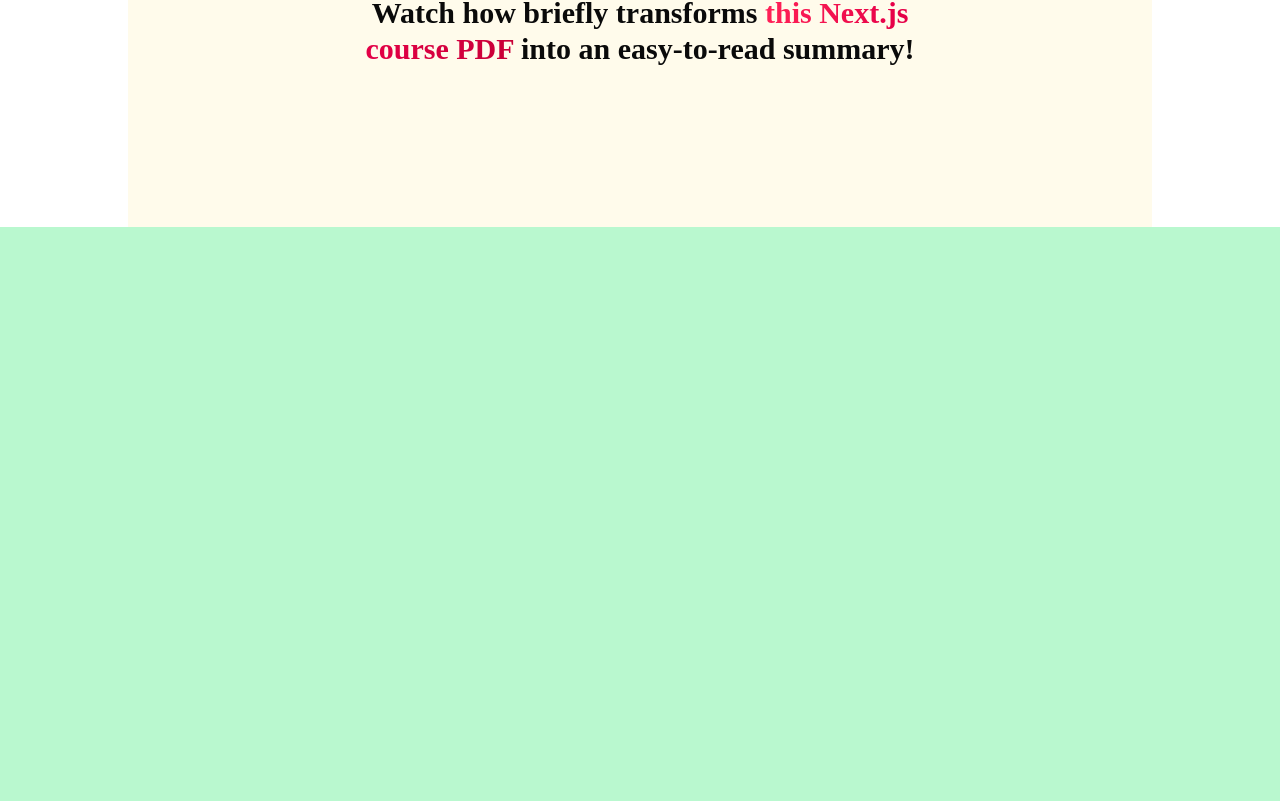
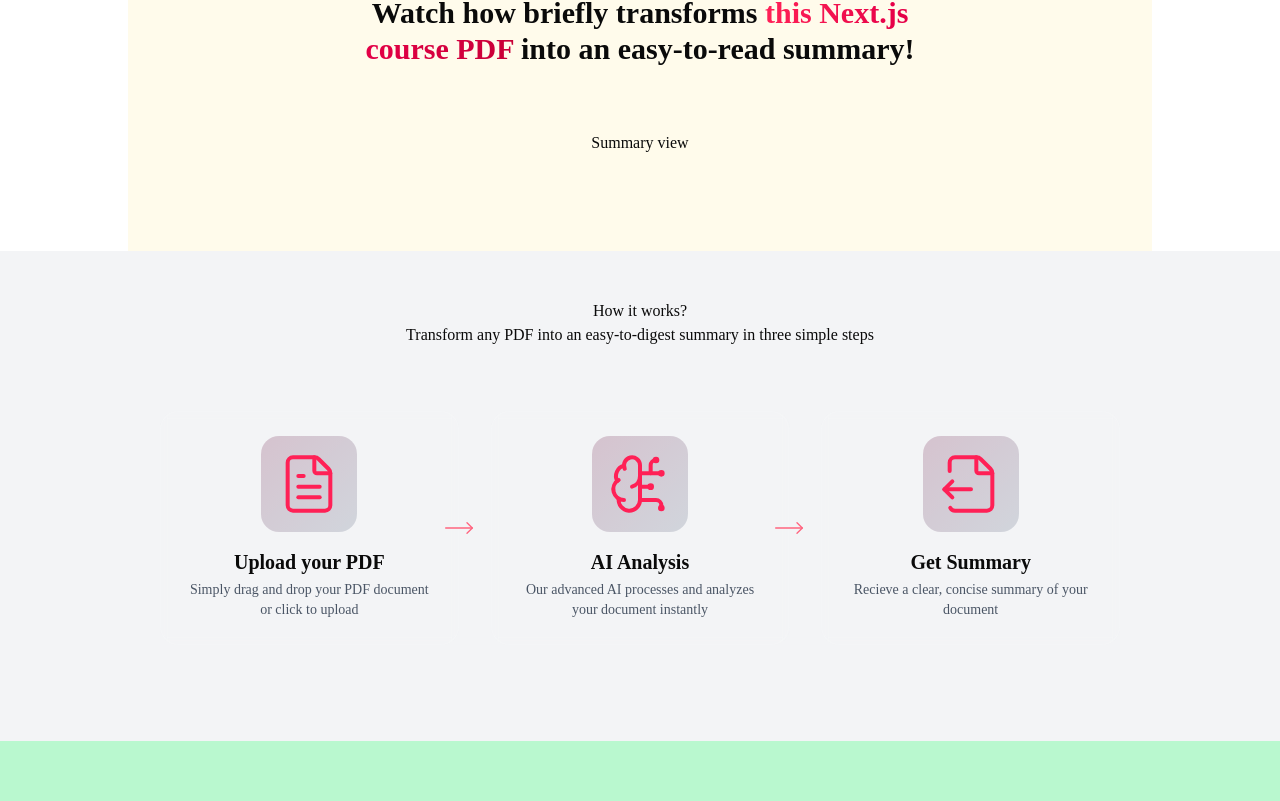
Before and after one commit to saranawaz11/Briefly, a Next.js app: page / in a window 1280 px wide. Shown: the part 779-1580 px from the top of the page. Built offline with nearby package versions, Linux system fonts and the light colour scheme; no server answers.

Commit message:
how it works section

```diff
--- a/app/components/home/DemoSection.tsx
+++ b/app/components/home/DemoSection.tsx
@@ -3,17 +3,21 @@
 
 export default function DemoSection() {
     return (
-    <div className='py-12 lg:py-24 max-w-5xl mx-auto px-4 sm:px-6 lg:px-8 bg-amber-50'>
+        <section className='py-12 lg:py-24 max-w-5xl mx-auto px-4 sm:px-6 lg:px-8 bg-amber-50'>
             <div className='flex flex-col items-center text-center space-y-4'>
                 <div className='inline-flex items-center justify-center p-2 rounded-2xl bg-gray-200/80 backdrop-blur-xs border'>
-                <Pizza className='w-6 h-6 text-rose-800'/>
+                    <Pizza className='w-6 h-6 text-rose-800' />
                 </div>
                 <div className='text-center mb-16'>
                     <h3 className='font-bold text-3xl max-w-2xl mx-auto px-4 sm:px-6'>
                         Watch how briefly transforms <span className='bg-linear-to-r from-rose-500 to-rose-700 bg-clip-text text-transparent'> this Next.js course PDF </span> into an easy-to-read summary!
                     </h3>
                 </div>
+
+                <div className='flex justify-center items-center px-2 sm:px-4 lg:px-6'>
+                    <p>Summary view</p>
                 </div>
             </div>
+        </section>
     )
 }
--- /dev/null
+++ b/app/components/home/HowItWorksSection.tsx
@@ -0,0 +1,72 @@
+import { BrainCircuit, FileOutput, FileText, MoveRight } from 'lucide-react'
+import React, { ReactNode } from 'react'
+
+type Step = {
+    icon: ReactNode,
+    label: string,
+    description: string
+}
+
+const steps: Step[] = [
+    {
+        icon: <FileText size={64} strokeWidth={1.5} />,
+        label: 'Upload your PDF',
+        description: 'Simply drag and drop your PDF document or click to upload',
+    },
+    {
+        icon: <BrainCircuit size={64} strokeWidth={1.5} />,
+        label: 'AI Analysis',
+        description: 'Our advanced AI processes and analyzes your document instantly',
+    },
+    {
+        icon: <FileOutput size={64} strokeWidth={1.5} />,
+        label: 'Get Summary',
+        description: 'Recieve a clear, concise summary of your document',
+    }
+]
+
+export default function HowItWorksSection() {
+    return (
+        <section className='relative overflow-hidden bg-gray-100'>
+            <div className='py-12 lg:py-24 max-w-5xl mx-auto px-4 sm:px-6 lg:px-8 lg:pt-12'>
+                <div className='text-center mb-16'>
+                    <h2>How it works?</h2>
+                    <h3>
+                        Transform any PDF into an easy-to-digest summary in three simple steps
+                    </h3>
+                </div>
+
+                <div className='grid gird-cols-1 md:grid-cols-3 gap-8 max-w-6xl mx-auto relative'>
+                    {steps.map((step, idx) => (
+                        <div className='relative flex items-stretch' key={idx}>
+                            <StepItem key={idx} {...step}/>
+                            {idx < steps.length -1 && (
+                                <div className='hidden md:block absolute top-1/2 -right-4 transform -translate-y-1/2 z-10'>
+                                    <MoveRight size={32} strokeWidth={1} className='text-rose-400'></MoveRight>
+                                </div>
+                            )}
+                        </div>
+                    ))}
+                </div>
+
+            </div>
+        </section>
+    )
+}
+
+function StepItem({icon, label, description} : Step){
+    return(
+        <div className='relative p-6 rounded-2xl bg-white/5 backdrop-blur-xs border border-white/10 hover:border-rose-500/20 transition-colors group w-full'>
+            <div className='flex flex-col gap-4 h-full'>
+                <div className='flex items-center justify-center h-24 w-24 bg-gray-300 mx-auto rounded-2xl bg-linear-to-br from-rose-500/10 to-transparent group-hover:from-rose-500/20 transition-colors'>
+                    <div className='text-rose-500'>{icon}</div>
+                </div>
+
+                <div className='flex flex-col flex-1 gap-1 justify-between'>
+                    <h4 className='text-center font-bold text-xl'>{label}</h4>
+                    <p className='text-center text-gray-600 text-sm'>{description}</p>
+                </div>
+            </div>
+        </div>
+    )
+}
--- a/app/page.tsx
+++ b/app/page.tsx
@@ -1,11 +1,13 @@
 import DemoSection from "@/app/components/home/DemoSection";
 import HeroSection from "@/app/components/home/HeroSection";
+import HowItWorksSection from "./components/home/HowItWorksSection";
 
 export default function Home() {
   return (
     <div>
       <HeroSection />
       <DemoSection />
+      <HowItWorksSection />
       <div className="h-screen pt-30 bg-green-200"></div>
     </div>
   );
```
Lines whose indentation alone changed are shown as unchanged.
